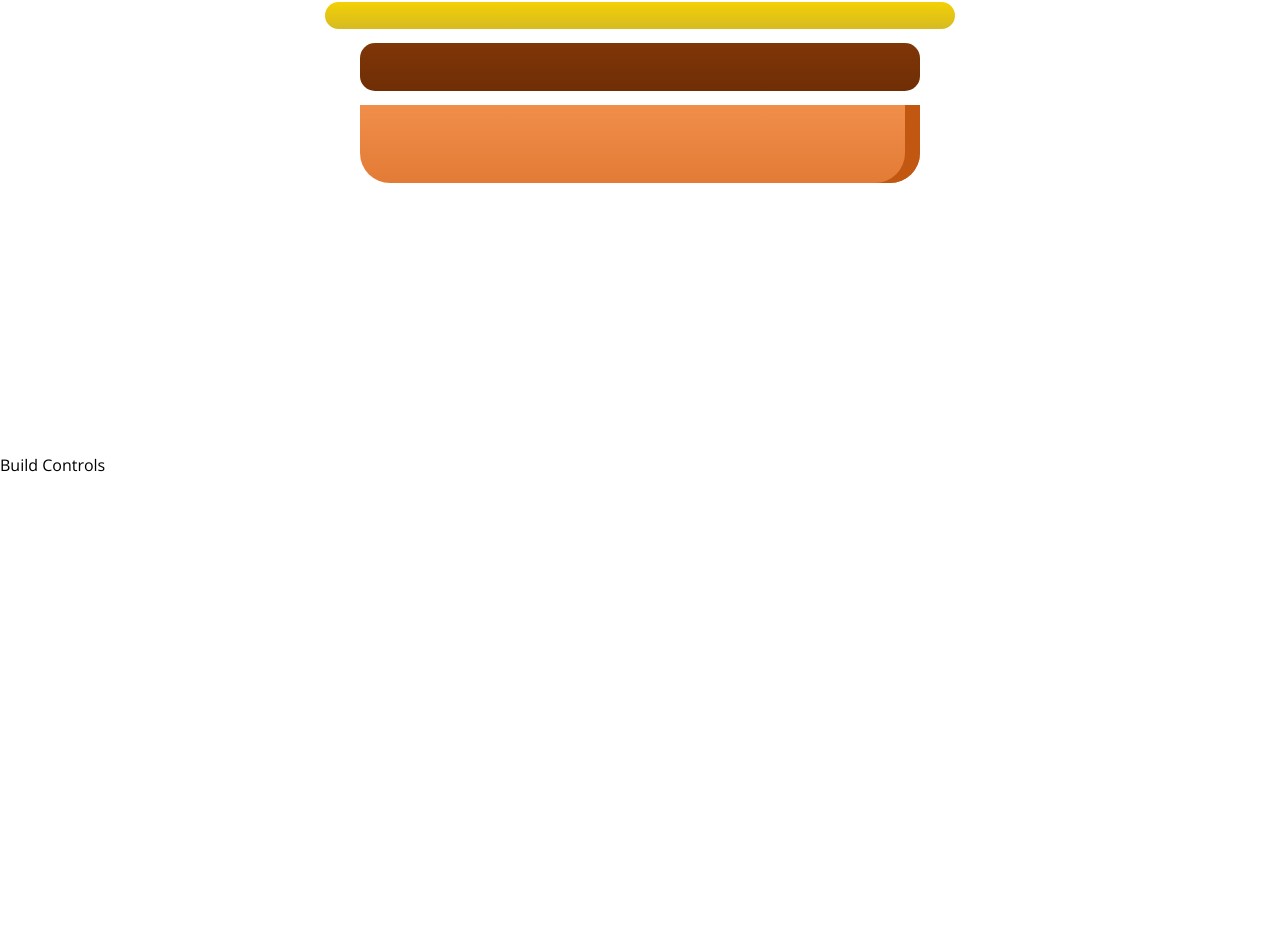
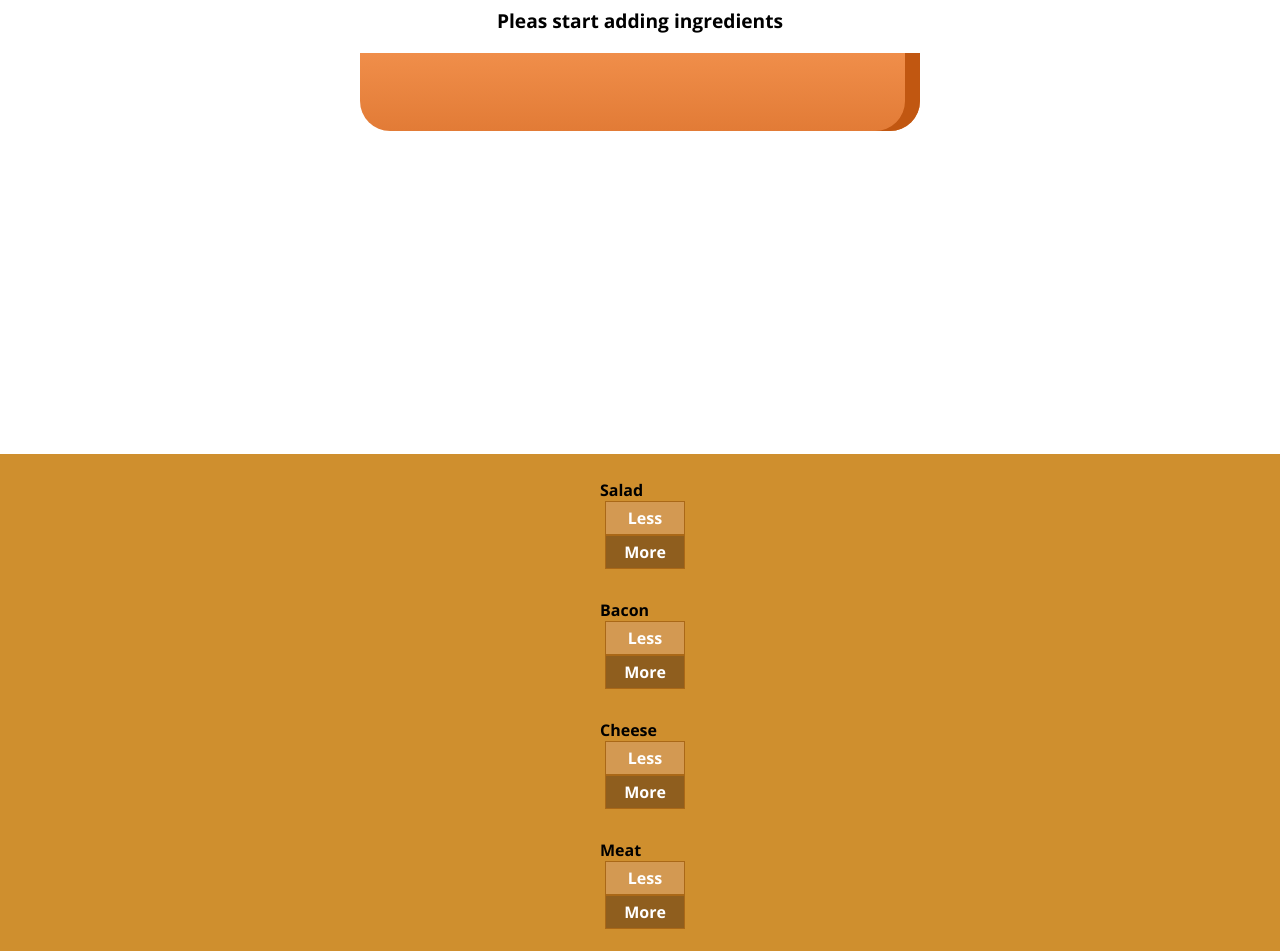
Before and after one commit to AlexunderJ/BurgerOrderReactaApp, a React (Create React App) app: page / in a window 1280 px wide. Shown: the part 222-1173 px from the top of the page. Before the commit the page ends 800 px from the top, so only its background shows below. Built offline with nearby package versions, Linux system fonts and the light colour scheme.

Commit message:
safe again

```diff
--- /dev/null
+++ b/src/components/Burger/BuildControls/BuildControl/BuildControl.js
@@ -0,0 +1,16 @@
+import React from "react";
+import classes from "./BuildControl.module.css";
+
+const buildControl = (props) => {
+  return (
+    <div className={classes.BuildControl}>
+      <div className={classes.Label}>
+        {props.label}
+        <button className={classes.Less}>Less</button>
+        <button className={classes.More}>More</button>
+      </div>
+    </div>
+  );
+};
+
+export default buildControl;
--- /dev/null
+++ b/src/components/Burger/BuildControls/BuildControl/BuildControl.module.css
@@ -0,0 +1,56 @@
+.BuildControl {
+    display: flex;
+    justify-content: space-between;
+    align-items: center;
+    margin: 5px 0;
+}
+
+.BuildControl button {
+    display: block;
+    font: inherit;
+    padding: 5px;
+    margin: 0 5px;
+    width: 80px;
+    border: 1px solid #AA6817;
+    cursor: pointer;
+    outline: none;
+}
+
+.BuildControl button:disabled {
+    background-color: #AC9980;
+    border: 1px solid #7E7365;
+    color: #ccc;
+    cursor: default;
+}
+
+.BuildControl button:hover:disabled {
+    background-color: #AC9980;
+    color: #ccc;
+    cursor: not-allowed;
+}
+
+.Label {
+    padding: 10px;
+    font-weight: bold;
+    width: 80px;
+}
+
+.BuildControl .Less {
+    background-color: #D39952;
+    color: white;
+}
+
+.BuildControl .More {
+    background-color: #8F5E1E;
+    color: white;
+}
+
+.BuildControl .Less:hover, .BuildControl .Less:active {
+    background-color: #DAA972;
+    color: white;
+}
+
+.BuildControl .More:hover,.BuildControl .More:active {
+    background-color: #99703F;
+    color: white;
+}
--- /dev/null
+++ b/src/components/Burger/BuildControls/BuildControls.js
@@ -0,0 +1,20 @@
+import React from "react";
+import classes from "./BuildControls.module.css";
+import BuildControl from "./BuildControl/BuildControl";
+
+const controls = [
+  { label: "Salad", type: "salad" },
+  { label: "Bacon", type: "bacon" },
+  { label: "Cheese", type: "cheese" },
+  { label: "Meat", type: "meat" },
+];
+
+const buildControls = (props) => (
+  <div className={classes.BuildControls}>
+    {controls.map((ctrl) => (
+      <BuildControl key={ctrl.label} label={ctrl.label} />
+    ))}
+  </div>
+);
+
+export default buildControls;
--- /dev/null
+++ b/src/components/Burger/BuildControls/BuildControls.module.css
@@ -0,0 +1,10 @@
+.BuildControls {
+  width: 100%;
+  background-color: #cf8f2e;
+  display: flex;
+  flex-flow: column;
+  align-items: center;
+  box-shadow: 0 2px 1px #ccc;
+  margin: auto;
+  padding: 10px 0;
+}
--- a/src/components/Burger/Burger.js
+++ b/src/components/Burger/Burger.js
@@ -4,11 +4,22 @@
 import BurgerIngredients from "./BurgerIngredients/BurgerIngredients";
 
 const burger = (props) => {
+  let transformedIngredients = Object.keys(props.ingredients)
+    .map((igKey) => {
+      return [...Array(props.ingredients[igKey])].map((_, i) => {
+        return <BurgerIngredients key={igKey + i} type={igKey} />;
+      });
+    })
+    .reduce((arr, el) => {
+      return arr.concat(el);
+    }, []);
+  if (transformedIngredients.length === 0) {
+    transformedIngredients = <p>Pleas start adding ingredients</p>;
+  }
   return (
     <div className={classes.Burger}>
       <BurgerIngredients type="bread-top" />
-      <BurgerIngredients type="cheese" />
-      <BurgerIngredients type="meat" />
+      {transformedIngredients}
       <BurgerIngredients type="bread-bottom" />
     </div>
   );
--- a/src/pages/BurgerBuilder/BurgerBuilder.js
+++ b/src/pages/BurgerBuilder/BurgerBuilder.js
@@ -1,13 +1,20 @@
 import React, { Component } from "react";
 import Burger from "../../components/Burger/Burger";
-
+import BuildControls from "../../components/Burger/BuildControls/BuildControls";
 class BurgerBuilder extends Component {
-  state = { totalPrice: 20 };
+  state = {
+    ingredients: {
+      salad: 0,
+      bacon: 0,
+      cheese: 0,
+      meat: 0,
+    },
+  };
   render() {
     return (
       <>
-        <Burger />
-        <div>Build Controls</div>
+        <Burger ingredients={this.state.ingredients} />
+        <BuildControls />
       </>
     );
   }
```
